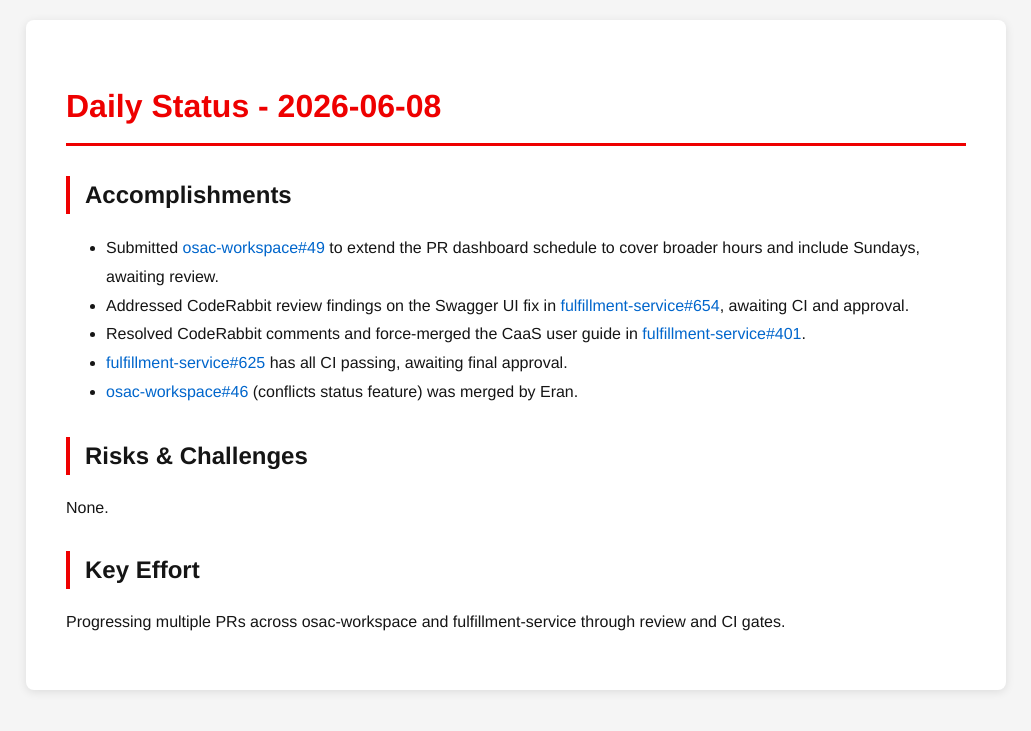
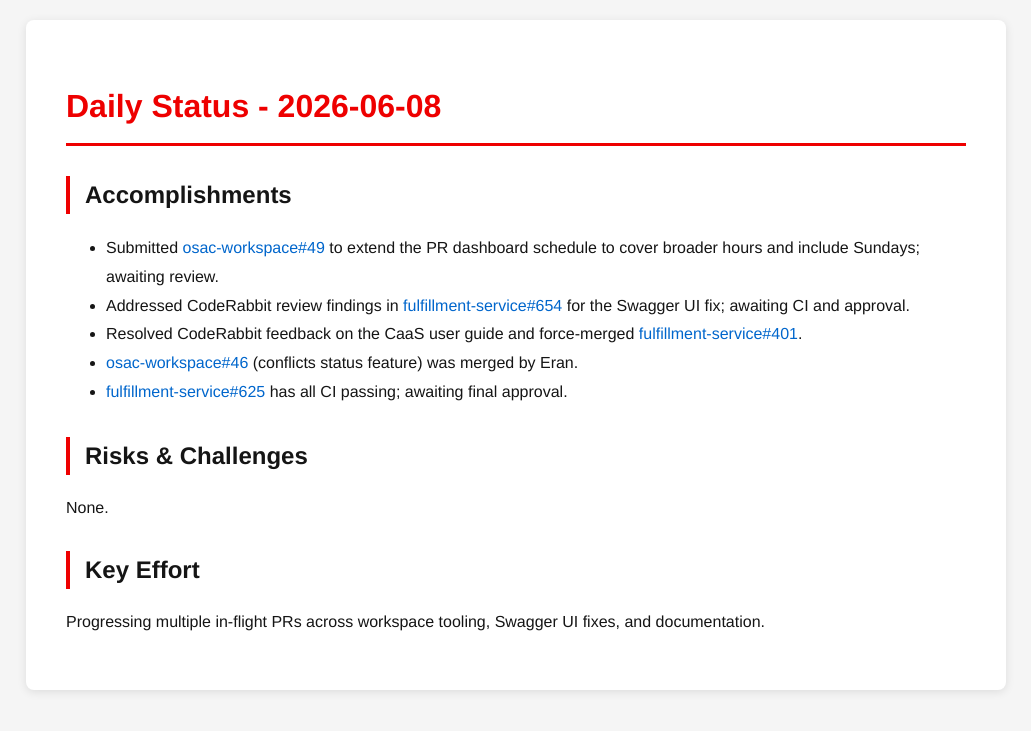
Before and after one commit to tzvatot/daily-status, a Jekyll site: the page built from 2026-06-08.md, in a window 1280 px wide. Shown: the top 731 px of the page, without its empty margins (124-1155 px from the left). Built offline with Jekyll 4.4.1, drawn with Linux system fonts in a browser that asks for light colours.

Commit message:
Daily status update - 2026-06-08

```diff
--- a/2026-06-08.md
+++ b/2026-06-08.md
@@ -7,14 +7,14 @@
 # Daily Status - 2026-06-08
 
 ## Accomplishments
-- Submitted [osac-workspace#49](https://github.com/osac-project/osac-workspace/pull/49) to extend the PR dashboard schedule to cover broader hours and include Sundays, awaiting review.
-- Addressed CodeRabbit review findings on the Swagger UI fix in [fulfillment-service#654](https://github.com/osac-project/fulfillment-service/pull/654), awaiting CI and approval.
-- Resolved CodeRabbit comments and force-merged the CaaS user guide in [fulfillment-service#401](https://github.com/osac-project/fulfillment-service/pull/401).
-- [fulfillment-service#625](https://github.com/osac-project/fulfillment-service/pull/625) has all CI passing, awaiting final approval.
+- Submitted [osac-workspace#49](https://github.com/osac-project/osac-workspace/pull/49) to extend the PR dashboard schedule to cover broader hours and include Sundays; awaiting review.
+- Addressed CodeRabbit review findings in [fulfillment-service#654](https://github.com/osac-project/fulfillment-service/pull/654) for the Swagger UI fix; awaiting CI and approval.
+- Resolved CodeRabbit feedback on the CaaS user guide and force-merged [fulfillment-service#401](https://github.com/osac-project/fulfillment-service/pull/401).
 - [osac-workspace#46](https://github.com/osac-project/osac-workspace/pull/46) (conflicts status feature) was merged by Eran.
+- [fulfillment-service#625](https://github.com/osac-project/fulfillment-service/pull/625) has all CI passing; awaiting final approval.
 
 ## Risks & Challenges
 None.
 
 ## Key Effort
-Progressing multiple PRs across osac-workspace and fulfillment-service through review and CI gates.
+Progressing multiple in-flight PRs across workspace tooling, Swagger UI fixes, and documentation.
```
